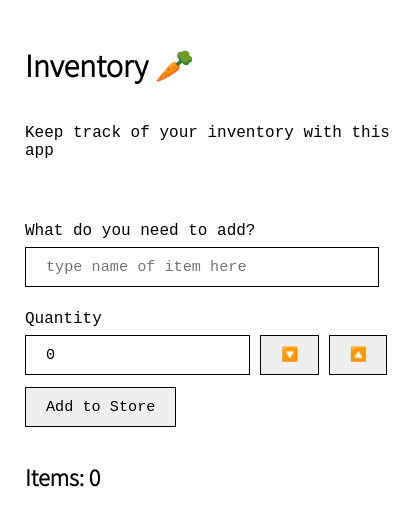
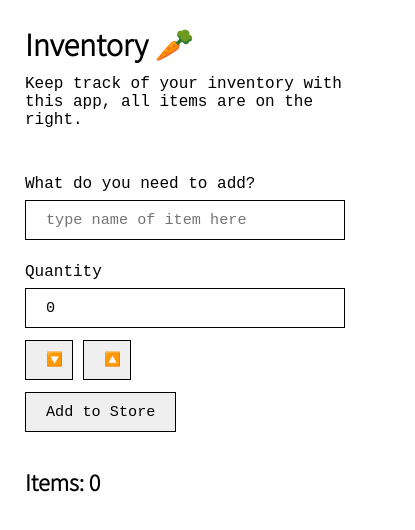
Before and after one commit to benjaminsanga/items_inventory, a React (Create React App) app: page / in a window 390 px wide. Shown: the top 530 px of the page, 415 px wide, since content can reach past the window. Built offline with nearby package versions, Linux system fonts and the light colour scheme; a web font is replaced by a local one.

Commit message:
fixed styling for width, padding, and responsiveness

```diff
--- a/src/App.css
+++ b/src/App.css
@@ -8,13 +8,17 @@
 }
 
 main {
+    max-width: 100%;
     display: flex;
     flex-direction: row;
     justify-content: space-between;
+    box-sizing: border-box;
 }
 
 main div {
     width: 50vw;
+    box-sizing: border-box;
+    padding: 10px 20px 10px 0px;
 }
 
 .quantity-btn {
@@ -40,6 +44,7 @@ main div {
 
     main div {
         width: 100vw;
+        max-width: 100%;
     }
 
     .quantity-btn {
--- a/src/App.tsx
+++ b/src/App.tsx
@@ -49,7 +49,7 @@ function App() {
       </header>
       <main>
         <div>
-          <p>Keep track of your inventory with this app</p><br /><br />
+          <p>Keep track of your inventory with this app, all items are on the right.</p><br /><br />
 
           <form>
             <span>What do you need to add?</span>
@@ -62,7 +62,7 @@ function App() {
             <br /><br />
 
             <span>Quantity</span>
-            <input type={'text'} placeholder={'quantity'} value={quantity} onChange={e=>{ handleChangeQuantity(+e.target.value) }} style={{width: '47%'}} />
+            <input type={'text'} placeholder={'quantity'} value={quantity} onChange={e=>{ handleChangeQuantity(+e.target.value) }} className='quantity' />
 
             <button onClick={(e) => {
               e.preventDefault()
--- a/src/index.css
+++ b/src/index.css
@@ -1,5 +1,14 @@
+* {
+  margin: 0;
+  padding: 0;
+  box-sizing: border-box;
+}
+
 body {
   margin: 0;
+  padding: 0;
+  box-sizing: border-box;
+  max-width: 100%;
   /* font-family: 'Courier Prime', monospace; */
   /* font-family: 'Space Mono', monospace; */
 }
@@ -29,6 +38,8 @@ input {
   width: 80%;
 }
 
+.quantity {width: '47%'}
+
 form input, button {
   font-size: 0.95rem;
   padding: 10px 20px;
@@ -46,4 +57,7 @@ b {
     margin: 5px;
     box-sizing: border-box;
   }
+  input {
+    width: 100%;
+  }
 }
```
Also changed, not shown: public/logo192.png (deleted), public/logo512.png (deleted), public/manifest.json (deleted).
